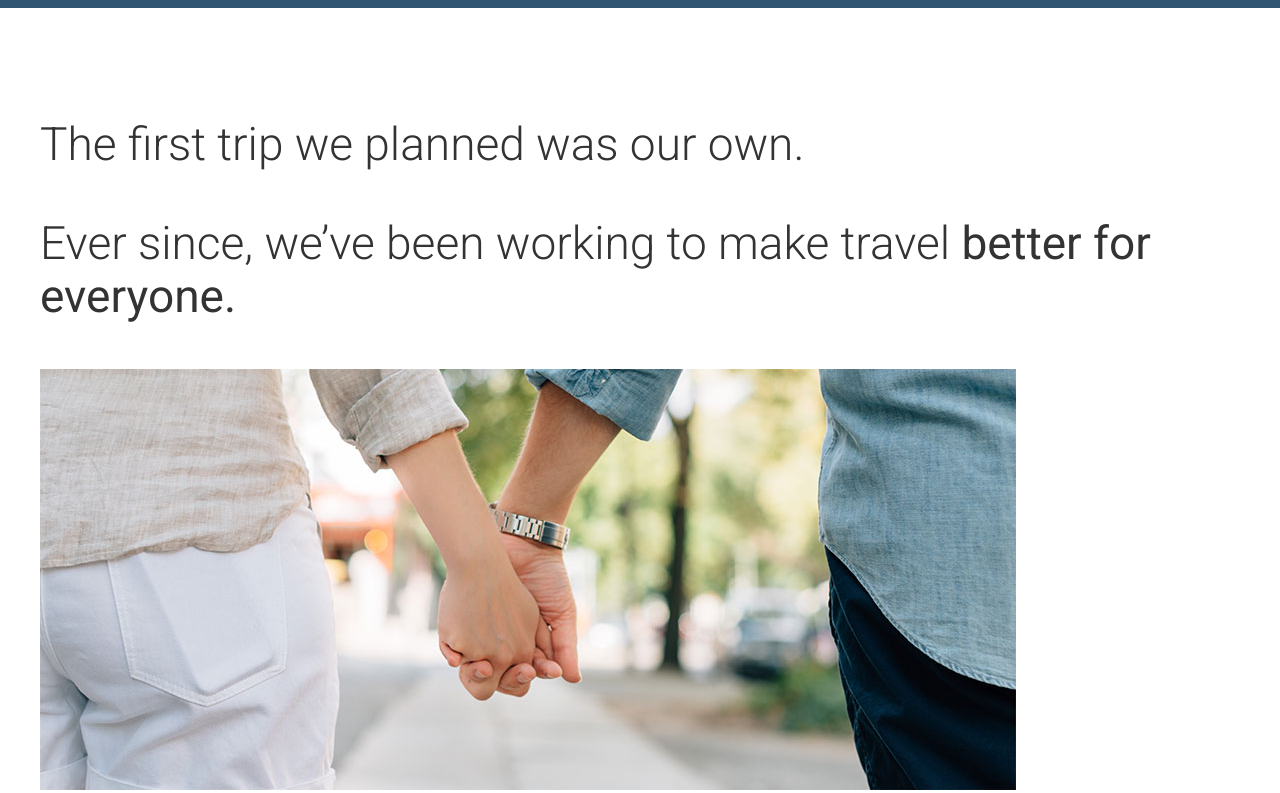
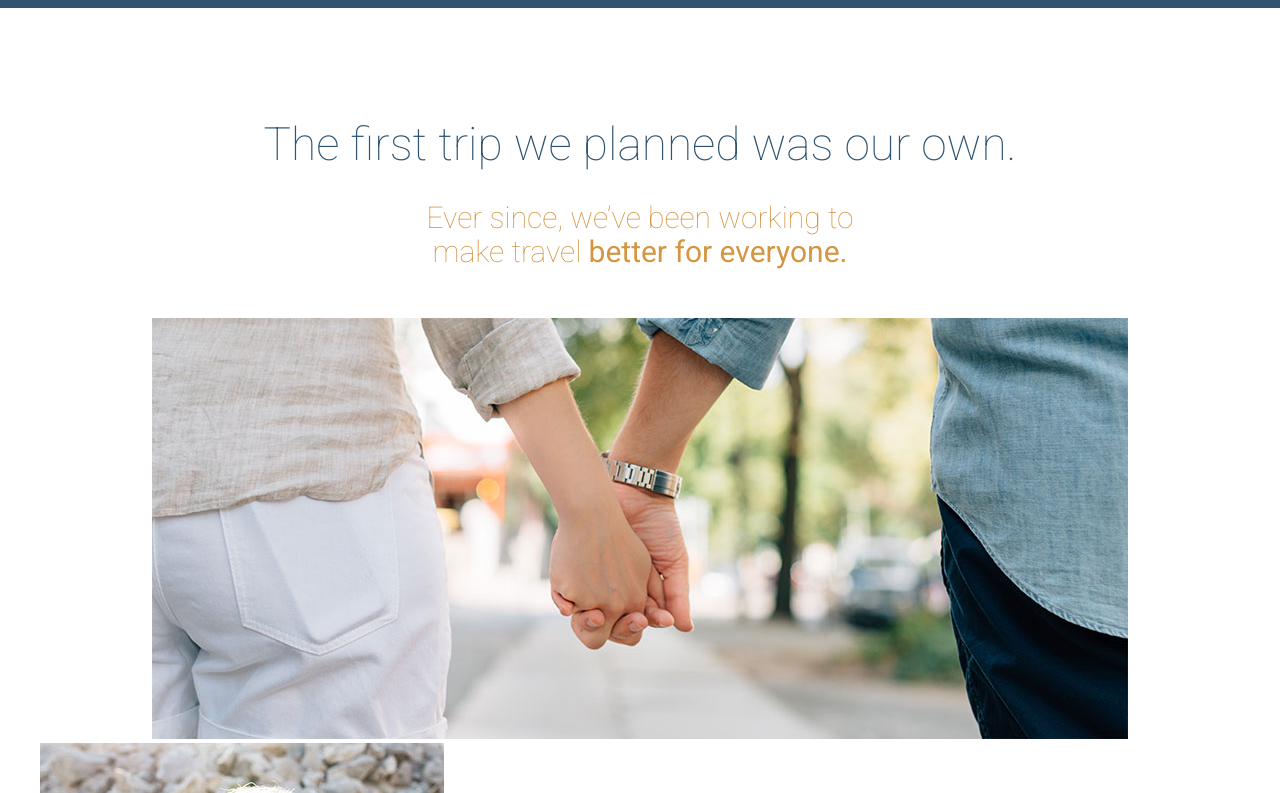
Before and after one commit to dhansan/travel-trap, a website: page app/index.html in a window 1280 px wide. Shown: the part 772-1565 px from the top of the page. Drawn offline with Linux system fonts and the light colour scheme.

Commit message:
add class wrapper medium

```diff
--- a/app/index.html
+++ b/app/index.html
@@ -43,7 +43,9 @@
       <div class="wrapper">
         <h2 class="headline headline--centered headline--light headline--b-margin-small">The first trip we planned was our own.</h2>
         <h3 class="headline headline--centered headline--orange headline--small headline--narrow headline--light headline--b-margin-large">Ever since, we&rsquo;ve been working to make travel <strong>better for everyone.</strong></h3>
+        <div class="wrapper wrapper--medium">
           <img src="assets/images/first-trip.jpg" alt="Couple walking down a street.">
+        </div>
           <img src="assets/images/our-start.jpg" alt="Our founder, Jane Doe">
           <h2 class="headline">Here&rsquo;s how we got started&hellip;</h2>
           <p>Lorem ipsum dolor sit amet, consectetur adipisicing elit, sed do eiusmod tempor incididunt ut labore et dolore magna aliqua. Ut enim ad minim veniam, <a href="#">quis nostrud exercitation</a> ullamco laboris nisi ut aliquip ex ea commodo consequat. Duis aute irure dolor in reprehenderit in voluptate velit esse cillum dolore eu fugiat nulla pariatur. Excepteur sint occaecat cupidatat non proident, sunt in culpa qui officia deserunt mollit anim id est laborum.</p>
--- a/app/temp/styles/styles.css
+++ b/app/temp/styles/styles.css
@@ -447,9 +447,25 @@ img {
   margin-right: auto;
 }
 
+.wrapper--medium {
+    max-width: 976px;
+  }
+
+.wrapper .wrapper {
+    padding-left: 0;
+    padding-right: 0;
+  }
+
 .page-section {
-  padding: 4.5rem 0;
+  padding: 1.2rem 0;
 }
+
+@media (min-width: 800px) {
+
+.page-section {
+    padding: 4.5rem 0
+}
+  }
 
 .page-section--blue {
     background-color: #2f5572;
@@ -457,6 +473,51 @@ img {
   }
 
 .headline {
+    font-size: 1.9rem;
     font-weight: 300;
-    font-size: 2.875rem;
+    color: #2f5572;
 }
+
+@media (min-width: 530px) {
+
+.headline {
+      font-size: 2.875rem
+}
+  }
+
+.headline--centered {
+        text-align: center;
+    }
+
+.headline--orange {
+        color: #d59541;
+    }
+
+.headline--small {
+      font-size: 1.2rem;
+    }
+
+@media (min-width: 530px) {
+
+.headline--small {
+        font-size: 1.875rem
+    }
+  }
+
+.headline--narrow {
+        max-width: 500px;
+        margin-left: auto;
+        margin-right: auto;
+    }
+
+.headline--light {
+        font-weight: 100;
+    }
+
+.headline--b-margin-small {
+      margin-bottom: .5em;
+    }
+
+.headline--b-margin-large {
+      margin-bottom: 1.6em;
+    }
```
Lines whose indentation alone changed are shown as unchanged.
